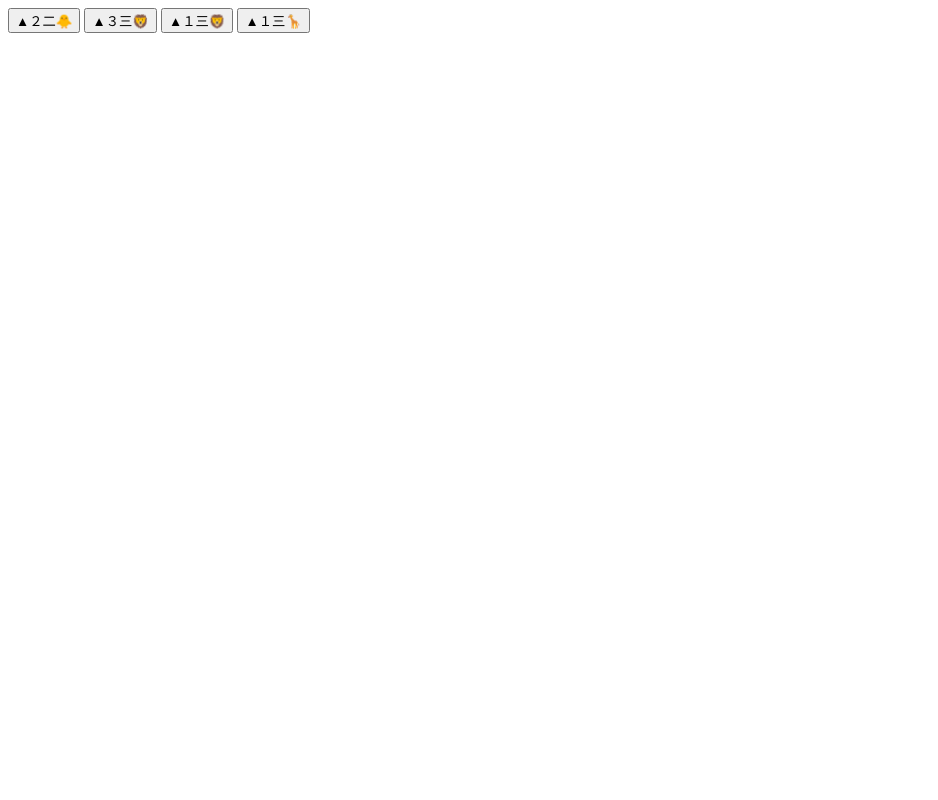
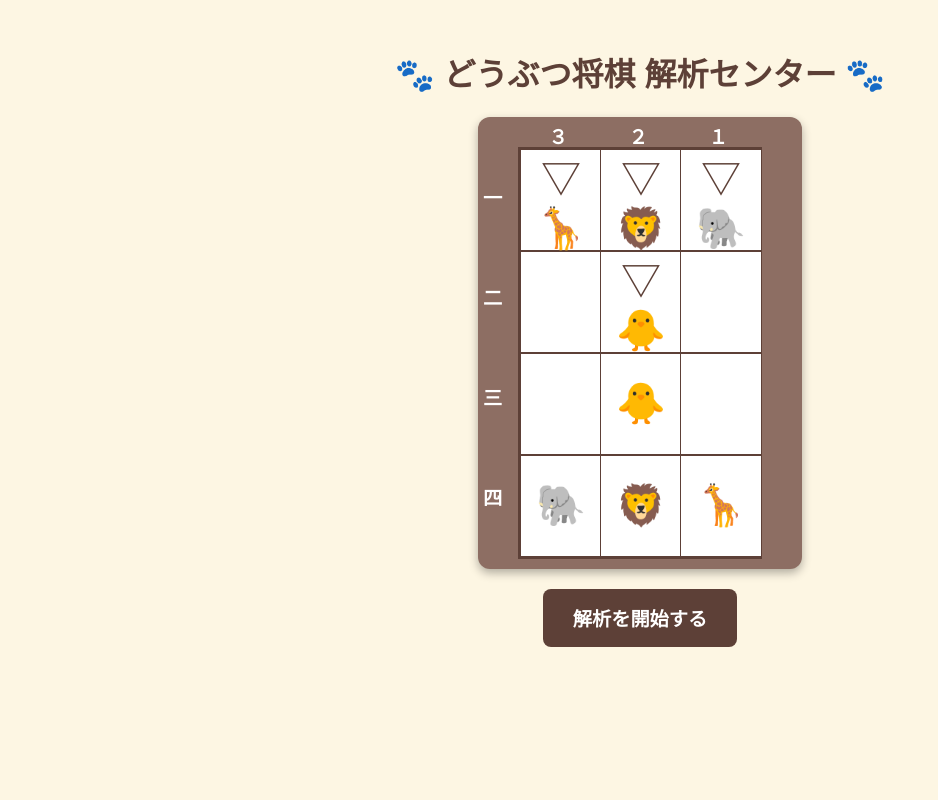
Before and after one commit to O-kagami/DobutsuShogi, a Flask app: page / in a window 1280 px wide. Shown: the whole page, without its empty margins (0-938 px from the left). Run offline with Flask 3, Linux system fonts and the light colour scheme.

Commit message:
解析のみ

```diff
--- a/main.py
+++ b/main.py
@@ -1,82 +1,64 @@
-from flask import Flask, render_template, request, jsonify, session
+import time
+from flask import Flask, render_template, jsonify
 from game_state import DobutsuShogiState
 from analyzer import simple_analysis, memo
 
 app = Flask(__name__)
-app.secret_key = "taiki_shogi_secret"
 
 def get_piece_emoji(piece):
     mapping = {1:"🦁", 2:"🦒", 3: "🐘", 4: "🐥", 5: "🐔", -1: "▽🦁", -2: "▽🦒", -3: "▽🐘", -4: "▽🐥", 0: ""}
     return mapping.get(piece, "")
 
-def format_single_move(move, p_type, turn):
-    """1つの指し手を『▲３一🦒』の形式に整形する"""
+def format_kifu_web(path, start_turn=1):
+    """Web表示用に棋譜を整形（通し番号付き）"""
     piece_names = {1: "🦁", 2: "🦒", 3: "🐘", 4: "🐥", 5: "🐔"}
     cols = ["３", "２", "１"]
     rows = ["一", "二", "三", "四"]
-    turn_mark = "▲" if turn == 1 else "△"
-    p_emoji = piece_names.get(p_type, "？")
-
-    # 移動先座標
-    tr, tc = (move[3], move[4]) if move[0] == 'move' else (move[2], move[3])
-    target_pos = f"{cols[tc]}{rows[tr]}"
-    action = "打" if move[0] == 'drop' else ""
-    return f"{turn_mark}{target_pos}{p_emoji}{action}"
+    kifu_steps = []
+    current_turn = start_turn
+    for i, (move, p_type) in enumerate(path):
+        turn_mark = "▲" if current_turn == 1 else "△"
+        p_emoji = piece_names.get(p_type, "？")
+        tr, tc = (move[3], move[4]) if move[0] == 'move' else (move[2], move[3])
+        target_pos = f"{cols[tc]}{rows[tr]}"
+        action = "打" if move[0] == 'drop' else ""
+        # 「1: ▲３二🦁」という形式にする
+        kifu_steps.append(f"{i+1:2d}: {turn_mark}{target_pos}{p_emoji}{action}")
+        current_turn *= -1
+    return kifu_steps
 
 @app.route('/')
 def index():
     state = DobutsuShogiState()
-    session['board'] = state.board
-    session['turn'] = state.turn
-    session['hand_p1'] = state.hand_p1
-    session['hand_p2'] = state.hand_p2
+    return render_template('index.html', board=state.board, get_emoji=get_piece_emoji)
 
+@app.route('/analyze', methods=['POST'])
+def analyze():
+    state = DobutsuShogiState()
+    memo.clear()
     moves = state.get_legal_moves()
-    # ボタンに表示する名前のリストを作成
-    move_names = []
+    best_score = -float('inf') if state.turn == 1 else float('inf')
+    best_path = []
+
+    start_time = time.time()
     for m in moves:
+        next_s = state.make_move(m)
         p_type = abs(state.board[m[1]][m[2]]) if m[0] == 'move' else m[1]
-        move_names.append(format_single_move(m, p_type, state.turn))
+        score, path = simple_analysis(next_s, 4)
 
-    return render_template('index.html', board=state.board, move_names=move_names, get_emoji=get_piece_emoji)
+        full_path = [(m, p_type)] + path
+        if (state.turn == 1 and score > best_score) or (state.turn == -1 and score < best_score):
+            best_score = score
+            best_path = full_path
 
-@app.route('/move', methods=['POST'])
-def move():
-    data = request.json
-    move_idx = int(data.get('move_idx'))
-
-    state = DobutsuShogiState(board=session['board'], hand_p1=session['hand_p1'], hand_p2=session['hand_p2'], turn=session['turn'])
-    moves = state.get_legal_moves()
-    state = state.make_move(moves[move_idx])
-
-    if state.decide_winner() != 0:
-        return jsonify({"board": state.board, "winner": state.decide_winner()})
-
-    # AI思考
-    memo.clear()
-    ai_moves = state.get_legal_moves()
-    best_score = float('inf')
-    best_move = ai_moves[0]
-    for m in ai_moves:
-        score, _ = simple_analysis(state.make_move(m), 4)
-        if score < best_score:
-            best_score = score
-            best_move = m
-
-    state = state.make_move(best_move)
-    session['board'], session['turn'], session['hand_p1'], session['hand_p2'] = state.board, state.turn, state.hand_p1, state.hand_p2
-
-    # 次の人間側の手を整形
-    next_moves = state.get_legal_moves()
-    next_move_names = []
-    for m in next_moves:
-        p_type = abs(state.board[m[1]][m[2]]) if m[0] == 'move' else m[1]
-        next_move_names.append(format_single_move(m, p_type, state.turn))
+    end_time = time.time()
+    result_text = '先手必勝 🔴' if best_score == 1 else '後手必勝 🔵' if best_score == -1 else '引き分け ⚪'
+    kifu = format_kifu_web(best_path, state.turn)
 
     return jsonify({
-        "board": state.board,
-        "winner": state.decide_winner(),
-        "next_move_names": next_move_names
+        "result": result_text,
+        "time": round(end_time - start_time, 2),
+        "kifu": kifu
     })
 
 if __name__ == "__main__":
--- a/templates/index.html
+++ b/templates/index.html
@@ -1,62 +1,160 @@
-<script>
-    async function sendMove(idx) {
-        const buttons = document.querySelectorAll('.move-buttons button');
-        buttons.forEach(b => b.disabled = true);
-        document.getElementById('ai-status').style.display = 'block';
+<!DOCTYPE html>
+<html lang="ja">
+<head>
+    <meta charset="UTF-8">
+    <title>どうぶつ将棋 解析センター</title>
+    <style>
+        body { font-family: 'Helvetica Neue', Arial, sans-serif; text-align: center; background-color: #fdf6e3; padding: 20px; color: #5d4037; }
 
-        let prog = 0;
-        const interval = setInterval(() => {
-            if (prog < 90) prog += 5;
-            document.getElementById('ai-progress').value = prog;
-        }, 100);
+        /* 盤面を囲むエリア（座標用） */
+        .board-container {
+            position: relative;
+            display: inline-block;
+            padding: 30px 40px 10px 40px; /* 上・右・下・左の余白 */
+            background: #8d6e63;
+            border-radius: 12px;
+            box-shadow: 0 4px 10px rgba(0,0,0,0.3);
+            margin-bottom: 20px;
+        }
 
-        const response = await fetch('/move', {
-            method: 'POST',
-            headers: { 'Content-Type': 'application/json' },
-            body: JSON.stringify({ move_idx: idx })
-        });
+        /* 筋ラベル（３ ２ １） */
+        .label-cols {
+            position: absolute;
+            top: 5px;
+            left: 40px;
+            display: flex;
+            width: 240px;
+            justify-content: space-around;
+            color: white;
+            font-weight: bold;
+            font-size: 1.2rem;
+        }
 
-        const data = await response.json();
-        clearInterval(interval);
-        document.getElementById('ai-progress').value = 100;
+        /* 段ラベル（一 二 三 四） */
+        .label-rows {
+            position: absolute;
+            left: 5px;
+            top: 30px;
+            display: flex;
+            flex-direction: column;
+            height: 400px;
+            justify-content: space-around;
+            color: white;
+            font-weight: bold;
+            font-size: 1.2rem;
+        }
 
-        updateBoard(data);
-        document.getElementById('ai-status').style.display = 'none';
-    }
+        .board {
+            display: grid;
+            grid-template-columns: repeat(3, 80px);
+            background: #e0c080;
+            border: 2px solid #5d4037;
+        }
 
-    function updateBoard(data) {
-        const boardDiv = document.getElementById('board');
-        boardDiv.innerHTML = '';
-        const emojis = {1:"🦁", 2:"🦒", 3:"🐘", 4:"🐥", 5:"🐔", "-1":"▽🦁", "-2":"▽🦒", "-3":"▽🐘", "-4":"▽🐥", 0:""};
+        .cell {
+            width: 80px;
+            height: 100px;
+            border: 1px solid #5d4037;
+            display: flex;
+            align-items: center;
+            justify-content: center;
+            font-size: 2.5rem;
+            background: white;
+        }
 
-        data.board.forEach(row => {
-            row.forEach(cell => {
-                const div = document.createElement('div');
-                div.className = 'cell';
-                div.innerText = emojis[cell] || (cell < 0 ? emojis[cell.toString()] : "");
-                boardDiv.appendChild(div);
-            });
-        });
+        .btn-analyze {
+            padding: 15px 30px;
+            font-size: 1.2rem;
+            background: #5d4037;
+            color: white;
+            border: none;
+            border-radius: 8px;
+            cursor: pointer;
+            font-weight: bold;
+        }
 
-        if (data.winner !== 0) {
-            alert(data.winner === 1 ? "🎉 あなたの勝ち！" : "😱 AIの勝ち！");
-            location.reload();
-        } else {
-            const btnContainer = document.getElementById('move-buttons');
-            btnContainer.innerHTML = '';
-            // 整形済みの名前リストを使ってボタンを再生成
-            data.next_move_names.forEach((name, i) => {
-                const btn = document.createElement('button');
-                btn.innerText = name;
-                btn.onclick = () => sendMove(i);
-                btnContainer.appendChild(btn);
-            });
+        .btn-analyze:hover { background: #795548; }
+        .btn-analyze:disabled { background: #ccc; }
+
+        #result-area {
+            margin-top: 30px;
+            padding: 20px;
+            border-radius: 8px;
+            background: white;
+            display: none;
+            max-width: 300px;
+            margin-left: auto;
+            margin-right: auto;
+            box-shadow: 0 2px 5px rgba(0,0,0,0.1);
         }
-    }
-</script>
 
-<div id="move-buttons" class="move-buttons">
-    {% for i in range(move_names|length) %}
-        <button onclick="sendMove({ i })">{{ move_names[i] }}</button>
-    {% endfor %}
-</div>
+        .kifu-list {
+            text-align: left;
+            font-family: monospace;
+            font-size: 1.1rem;
+            line-height: 1.6;
+        }
+    </style>
+</head>
+<body>
+    <h1>🐾 どうぶつ将棋 解析センター 🐾</h1>
+
+    <div class="board-container">
+        <div class="label-cols">
+            <span>３</span><span>２</span><span>１</span>
+        </div>
+        <div class="label-rows">
+            <span>一</span><span>二</span><span>三</span><span>四</span>
+        </div>
+
+        <div class="board">
+            {% for r in range(4) %}{% for c in range(3) %}
+                <div class="cell">{{ get_emoji(board[r][c]) }}</div>
+            {% endfor %}{% endfor %}
+        </div>
+    </div>
+
+    <br>
+    <button class="btn-analyze" id="analyze-btn" onclick="startAnalysis()">解析を開始する</button>
+
+    <div id="loading" style="display:none; margin-top:15px; font-weight: bold;">🤖 AIが全手順を計算中...</div>
+
+    <div id="result-area">
+        <h2 id="res-score" style="margin-top:0;" aria-label="解析結果のスコア"></h2>
+        <p id="res-time" style="color: #888;"></p>
+        <hr>
+        <h3 style="margin-bottom: 10px;">📜 最善の手順</h3>
+        <div class="kifu-list" id="res-kifu"></div>
+    </div>
+
+    <script>
+        async function startAnalysis() {
+            const btn = document.getElementById('analyze-btn');
+            const loading = document.getElementById('loading');
+            const resultArea = document.getElementById('result-area');
+
+            btn.disabled = true;
+            loading.style.display = 'block';
+            resultArea.style.display = 'none';
+
+            try {
+                const response = await fetch('/analyze', { method: 'POST' });
+                const data = await response.json();
+
+                document.getElementById('res-score').innerText = data.result;
+                document.getElementById('res-time').innerText = "計算時間: " + data.time + "秒";
+
+                const kifuDiv = document.getElementById('res-kifu');
+                kifuDiv.innerHTML = data.kifu.map(line => `<div>${line}</div>`).join('');
+
+                resultArea.style.display = 'block';
+            } catch (e) {
+                alert("エラーが発生しました。");
+            } finally {
+                btn.disabled = false;
+                loading.style.display = 'none';
+            }
+        }
+    </script>
+</body>
+</html>
```
